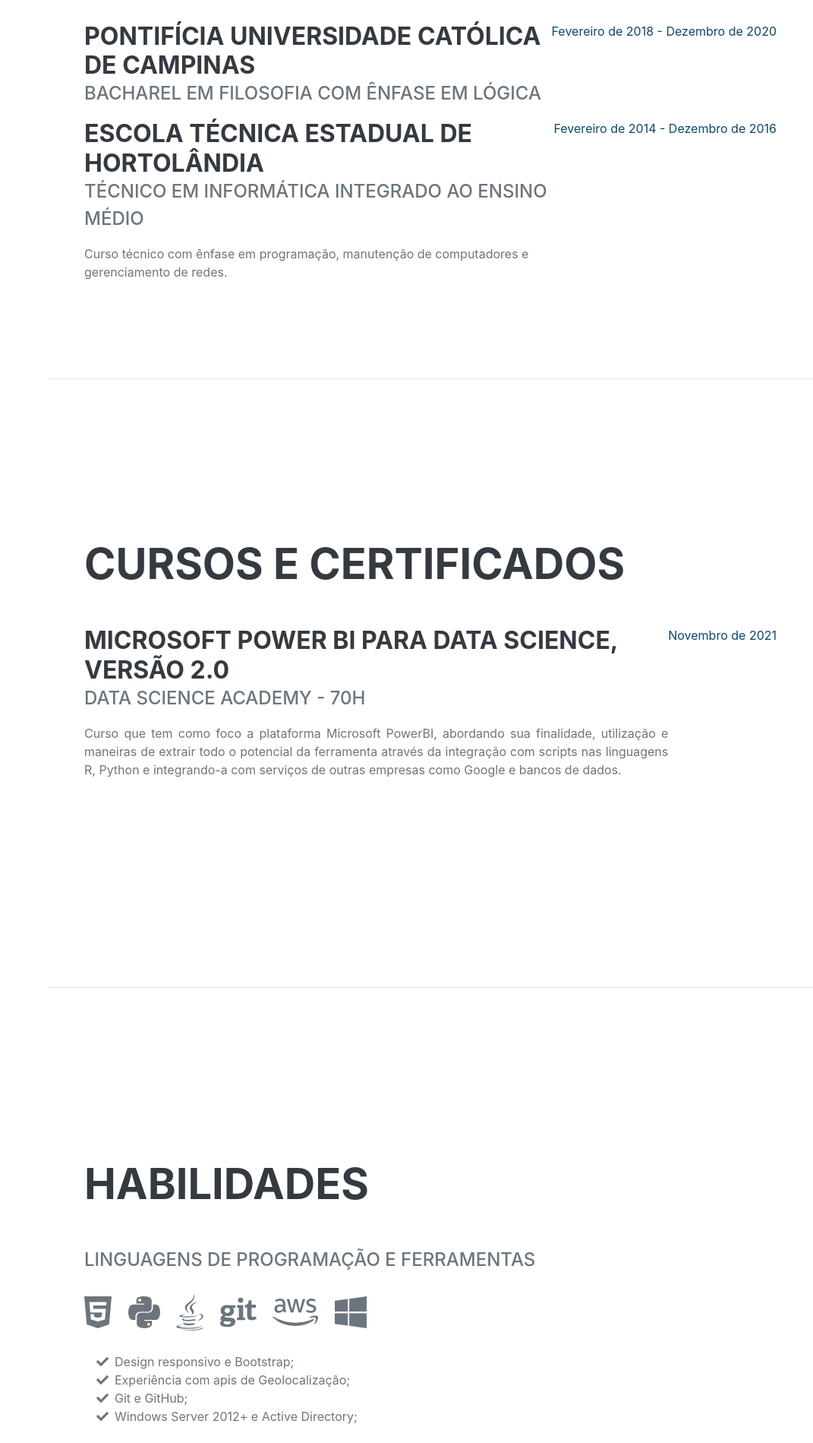
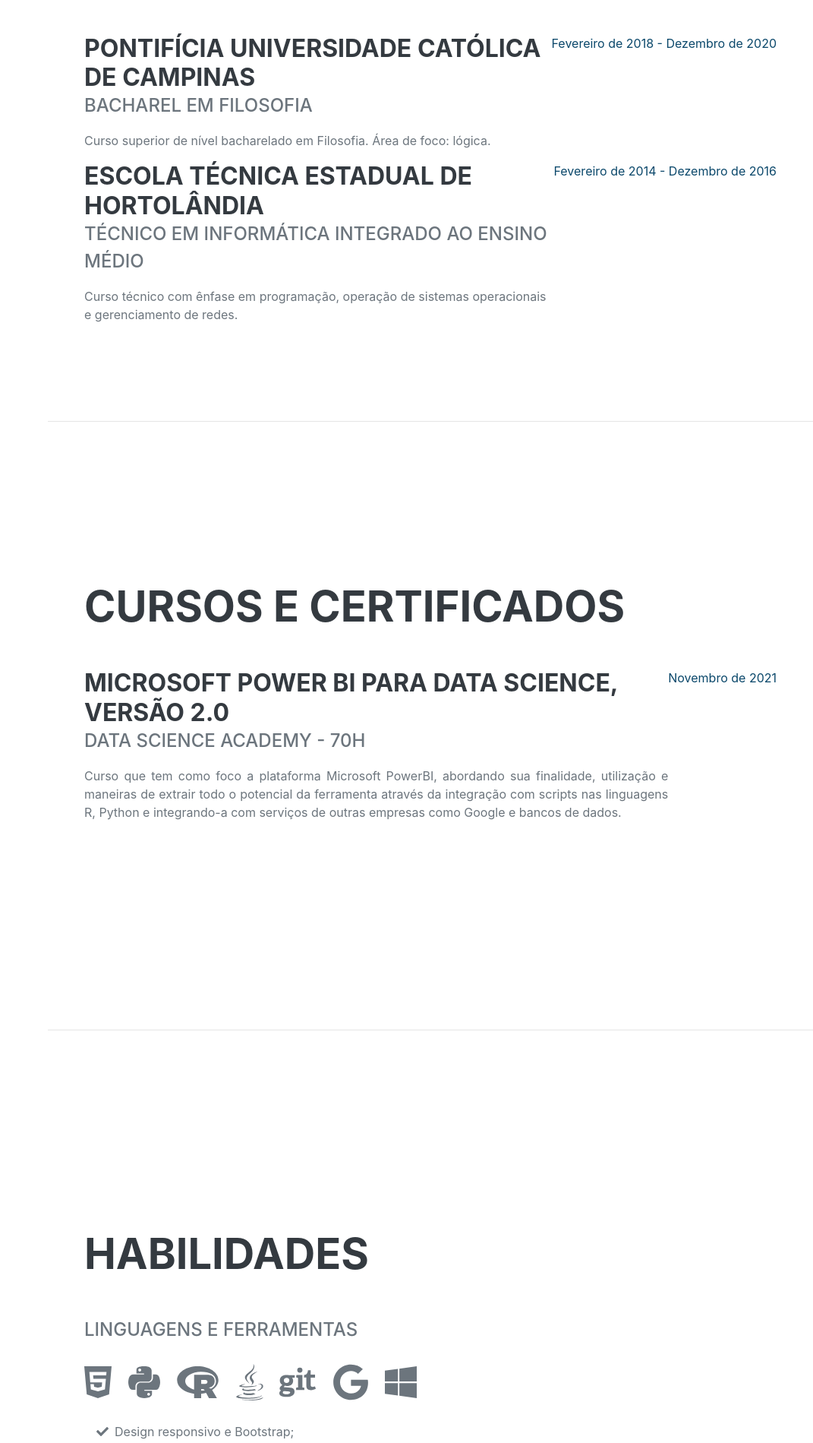
Before and after one commit to ederribdias/curriculo, a plain HTML site: page index.html in a window 1280 px wide. Shown: the part 2141-4040 px from the top of the page at 76% size, without its empty margins (209-1280 px from the left). Drawn offline with nearby package versions, Linux system fonts and the light colour scheme; a web font is replaced by a local one.

Commit message:
Update index.html

```diff
--- a/index.html
+++ b/index.html
@@ -110,14 +110,15 @@
                     <div class="flex-grow-1">
                         <h3 class="mb-0">Universidade Virtual do Estado de São Paulo - Univesp</h3>
                         <div class="subheading mb-3">Engenharia de Computação</div>
-                        <div>Curso superior de nível bacharelado em Engenharia de Computação.</div>
+                        <p>Curso superior de nível bacharelado em Engenharia de Computação.</p>
                     </div>
                     <div class="flex-shrink-0"><span class="text-primary">Agosto de 2021 - Junho de 2025</span></div>
                 </div>
                 <div class="d-flex flex-column flex-md-row justify-content-between">
                     <div class="flex-grow-1">
                         <h3 class="mb-0">Pontifícia Universidade Católica de Campinas</h3>
-                        <div class="subheading mb-3">Bacharel em Filosofia com ênfase em lógica</div>
+                        <div class="subheading mb-3">Bacharel em Filosofia</div>
+                        <p>Curso superior de nível bacharelado em Filosofia. Área de foco: lógica.</p>
                         <!-- <p>Média: 0</p> -->
                     </div>
                     <div class="flex-shrink-0"><span class="text-primary">Fevereiro de 2018 - Dezembro de 2020</span></div>
@@ -126,7 +127,7 @@
                     <div class="flex-grow-1">
                         <h3 class="mb-0">Escola Técnica Estadual de Hortolândia</h3>
                         <div class="subheading mb-3">Técnico em Informática integrado ao Ensino Médio</div>
-                        <div>Curso técnico com ênfase em programação, manutenção de computadores e gerenciamento de redes.</div>
+                        <div>Curso técnico com ênfase em programação, operação de sistemas operacionais e gerenciamento de redes.</div>
                     </div>
                     <div class="flex-shrink-0"><span class="text-primary">Fevereiro de 2014 - Dezembro de 2016</span></div>
                 </div>
@@ -153,20 +154,21 @@
         <section class="resume-section" id="habil">
             <div class="resume-section-content">
                 <h2 class="mb-5">Habilidades</h2>
-                <div class="subheading mb-3">Linguagens de programação e ferramentas</div>
+                <div class="subheading mb-3">Linguagens e ferramentas</div>
                 <ul class="list-inline dev-icons">
                     <li class="list-inline-item"><i class="fab fa-html5"></i></li>
                     <li class="list-inline-item"><i class="fab fa-python"></i></li>
+                    <li class="list-inline-item"><i class="fab fa-r-project"></i></li>
                     <li class="list-inline-item"><i class="fab fa-java"></i></li>
                     <li class="list-inline-item"><i class="fab fa-git"></i></li>
-                    <li class="list-inline-item"><i class="fab fa-aws"></i></li>
+                    <li class="list-inline-item"><i class="fab fa-google"></i></li>
                     <li class="list-inline-item"><i class="fab fa-windows"></i></li>
                 </ul>
                 <ul class="fa-ul mb-0">
                     <li>
                         <span class="fa-li"><i class="fas fa-check"></i></span> Design responsivo e Bootstrap;
                     </li>
-                    <li>
+                    <!-- <li>
                         <span class="fa-li"><i class="fas fa-check"></i></span> Experiência com apis de Geolocalização;
                     </li>
                     <li>
@@ -174,7 +176,7 @@
                     </li>
                     <li>
                         <span class="fa-li"><i class="fas fa-check"></i></span> Windows Server 2012+ e Active Directory;
-                    </li>
+                    </li> -->
                 </ul>
             </div>
         </section>
```
